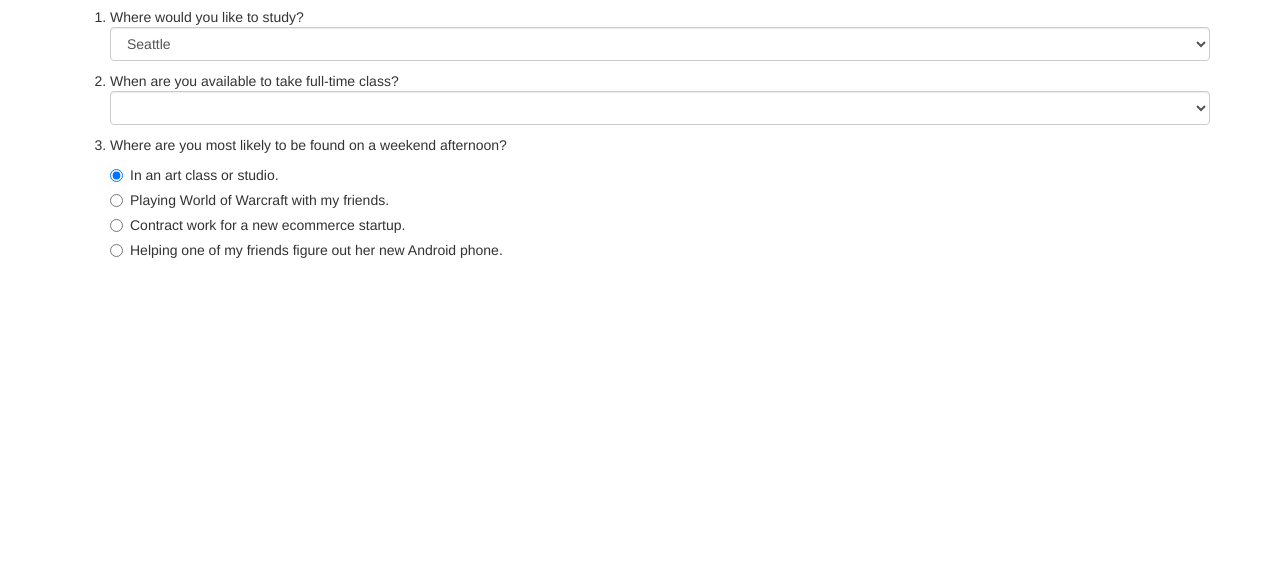
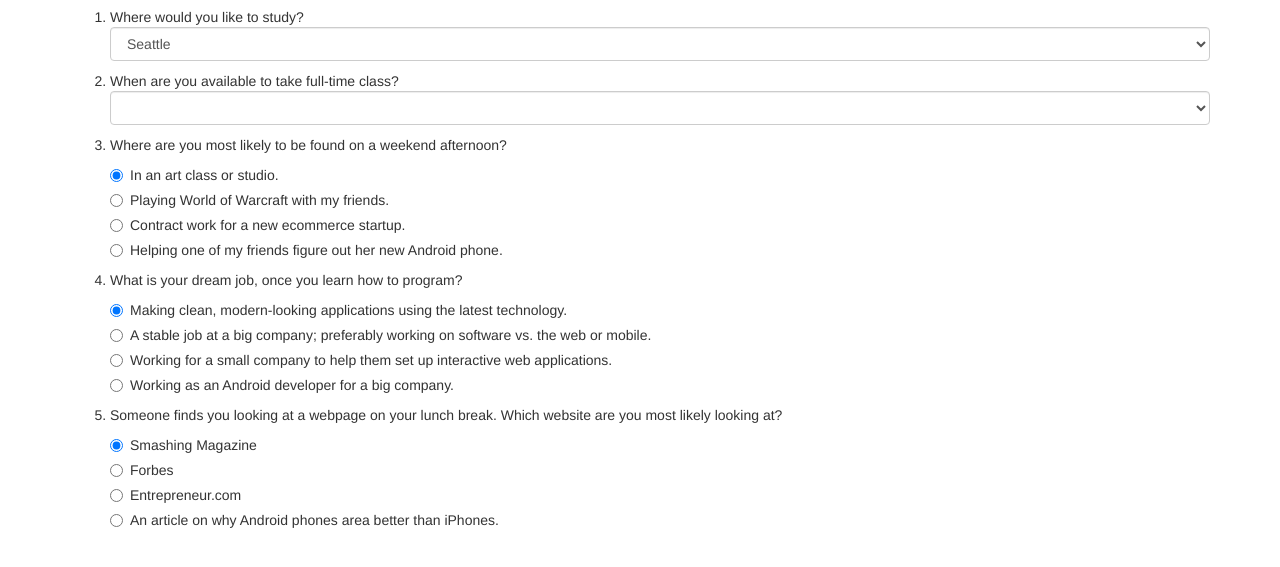
Before and after one commit to lowesusannah/track-suggest, a plain HTML site: page index.html in a window 1280 px wide. Shown: the part 133-700 px from the top of the page. Drawn offline with Linux system fonts and the light colour scheme.

Commit message:
add questions #4 and #5, which use radio button input.

```diff
--- a/index.html
+++ b/index.html
@@ -38,26 +38,85 @@
         <li> Where are you most likely to be found on a weekend afternoon?
           <div class="radio">
             <label>
-              <input type="radio" name="day-off" value="art" checked>
+              <input type="radio" name="day-off" value="css" checked>
               In an art class or studio.
             </label>
           </div>
           <div class="radio">
             <label>
-              <input type="radio" name="day-off" value="game">
+              <input type="radio" name="day-off" value="c#">
               Playing World of Warcraft with my friends.
             </label>
           </div>
           <div class="radio">
             <label>
-              <input type="radio" name="day-off" value="startup-help">
+              <input type="radio" name="day-off" value="ruby">
               Contract work for a new ecommerce startup.
             </label>
           </div>
           <div class="radio">
           <label>
-             <input type="radio" name="day-off" value="convincing-others">
+             <input type="radio" name="day-off" value="java">
             Helping one of my friends figure out her new Android phone.
+          </label>
+        </div>
+        </li>
+        </p>
+
+
+        <p>
+        <li> What is your dream job, once you learn how to program?
+          <div class="radio">
+            <label>
+              <input type="radio" name="dream-job" value="css" checked>
+              Making clean, modern-looking applications using the latest technology.
+            </label>
+          </div>
+          <div class="radio">
+            <label>
+              <input type="radio" name="dream-job" value="c#">
+              A stable job at a big company; preferably working on software vs. the web or mobile.
+            </label>
+          </div>
+          <div class="radio">
+            <label>
+              <input type="radio" name="dream-job" value="ruby">
+              Working for a small company to help them set up interactive web applications.
+            </label>
+          </div>
+          <div class="radio">
+          <label>
+             <input type="radio" name="dream-job" value="java">
+              Working as an Android developer for a big company.
+          </label>
+        </div>
+        </li>
+        </p>
+
+        <p>
+        <li> Someone finds you looking at a webpage on your lunch break. Which website are you most likely looking at?
+          <div class="radio">
+            <label>
+              <input type="radio" name="website" value="css" checked>
+              Smashing Magazine
+            </label>
+          </div>
+          <div class="radio">
+            <label>
+              <input type="radio" name="website" value="c#">
+              Forbes
+            </label>
+          </div>
+          <div class="radio">
+            <label>
+              <input type="radio" name="website" value="ruby">
+              Entrepreneur.com
+            </label>
+          </div>
+          <div class="radio">
+          <label>
+             <input type="radio" name="website" value="java">
+              An article on why Android phones area better than iPhones.
           </label>
         </div>
         </li>
```
